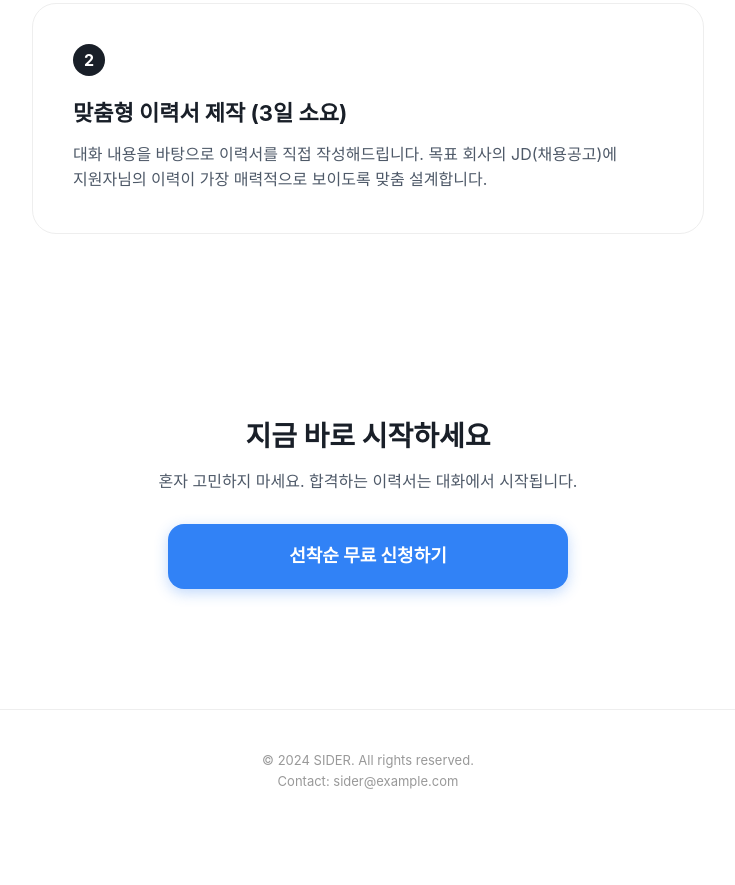
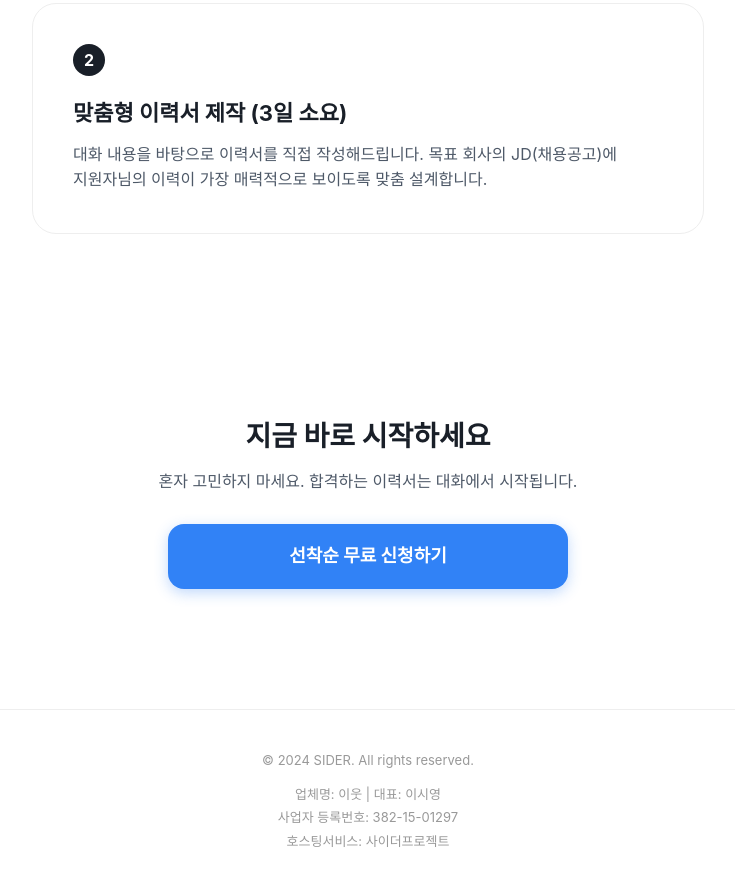
Before and after one commit to siderproject/siderproject.github.io, a plain HTML site: page index.html in a window 1280 px wide. Shown: the part 1708-2593 px from the top of the page, without its empty margins (272-1007 px from the left). Before the commit the page ends 2540 px from the top, so only its background shows below. Drawn offline with nearby package versions, Linux system fonts and the light colour scheme; a web font is replaced by a local one.

Commit message:
Update index.html

```diff
--- a/index.html
+++ b/index.html
@@ -319,7 +319,11 @@
     <footer>
         <div class="container">
             <p>&copy; 2024 SIDER. All rights reserved.</p>
-            <p>Contact: sider@example.com</p>
+            <p style="margin-top: 12px; line-height: 1.8;">
+                업체명: 이웃 | 대표: 이시영<br>
+                사업자 등록번호: 382-15-01297<br>
+                호스팅서비스: 사이더프로젝트
+            </p>
         </div>
     </footer>
 
```
